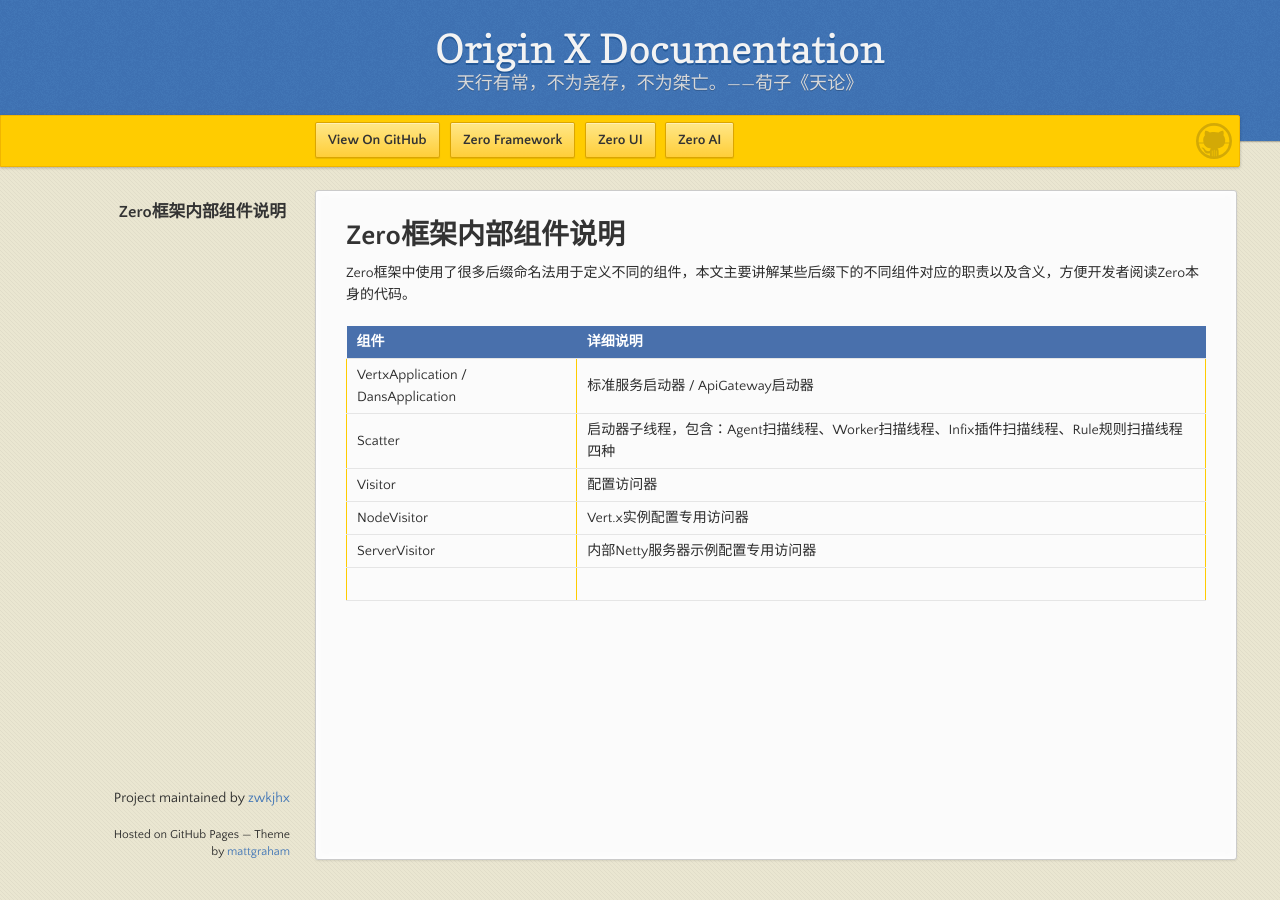
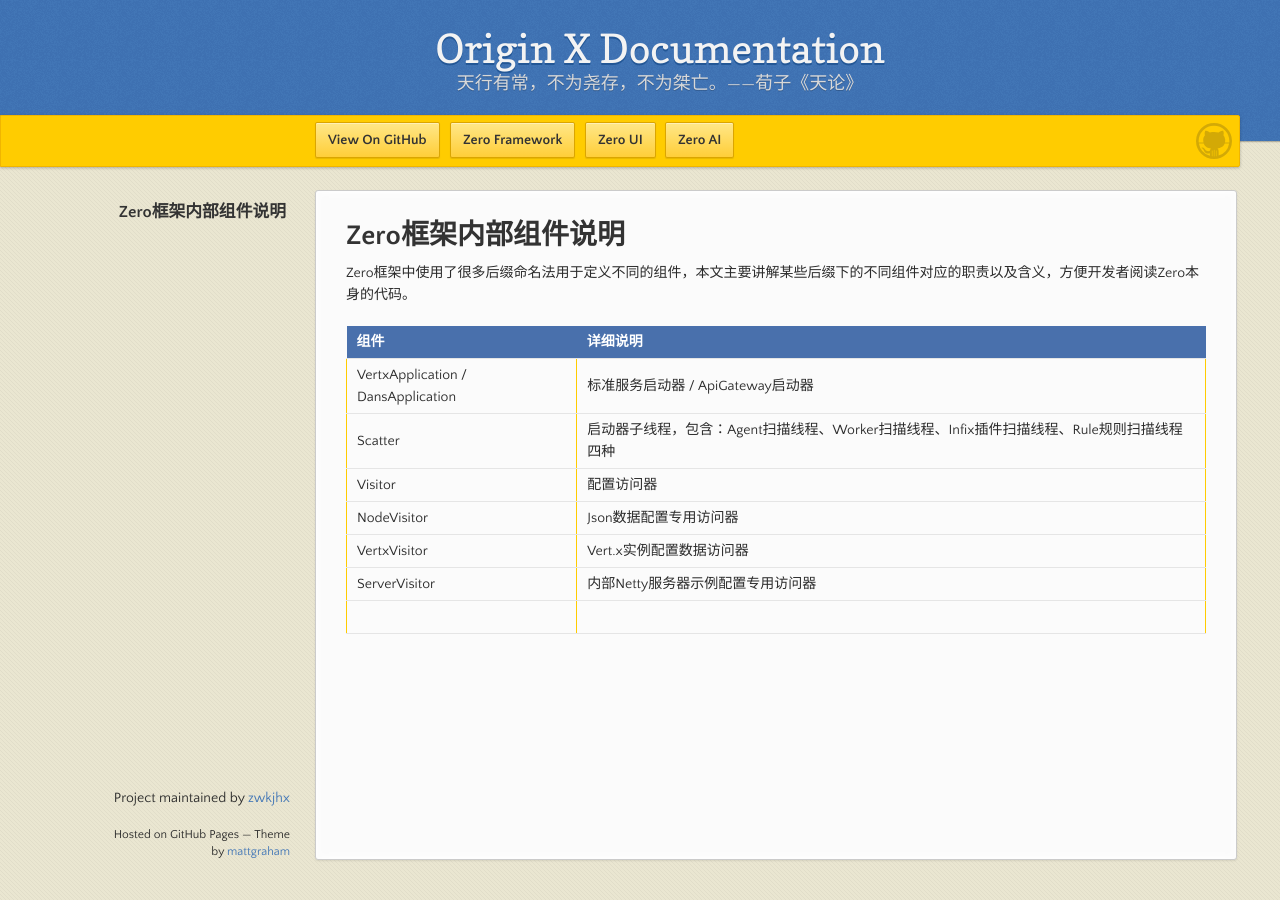
Before and after one commit to zwkjhx/ox-doc, a Jekyll site: the page built from specification/1-zerogui-fan/spc-004-zeronei-bu-zu-jian-shuo-ming.md, in a window 1280 px wide. Built offline with Jekyll 4.4.1, drawn with Linux system fonts in a browser that asks for light colours; our own code applies the rules of GitHub Pages for plain Markdown files.

Commit message:
Updates specification/1-zerogui-fan/spc-004-zeronei-bu-zu-jian-shuo-ming.md
Auto commit by GitBook Editor

```diff
--- a/specification/1-zerogui-fan/spc-004-zeronei-bu-zu-jian-shuo-ming.md
+++ b/specification/1-zerogui-fan/spc-004-zeronei-bu-zu-jian-shuo-ming.md
@@ -7,6 +7,7 @@
 | VertxApplication / DansApplication | 标准服务启动器 / ApiGateway启动器 |
 | Scatter | 启动器子线程，包含：Agent扫描线程、Worker扫描线程、Infix插件扫描线程、Rule规则扫描线程四种 |
 | Visitor | 配置访问器 |
-| NodeVisitor | Vert.x实例配置专用访问器 |
+| NodeVisitor | Json数据配置专用访问器 |
+| VertxVisitor | Vert.x实例配置数据访问器 |
 | ServerVisitor | 内部Netty服务器示例配置专用访问器 |
 |  |  |
```
